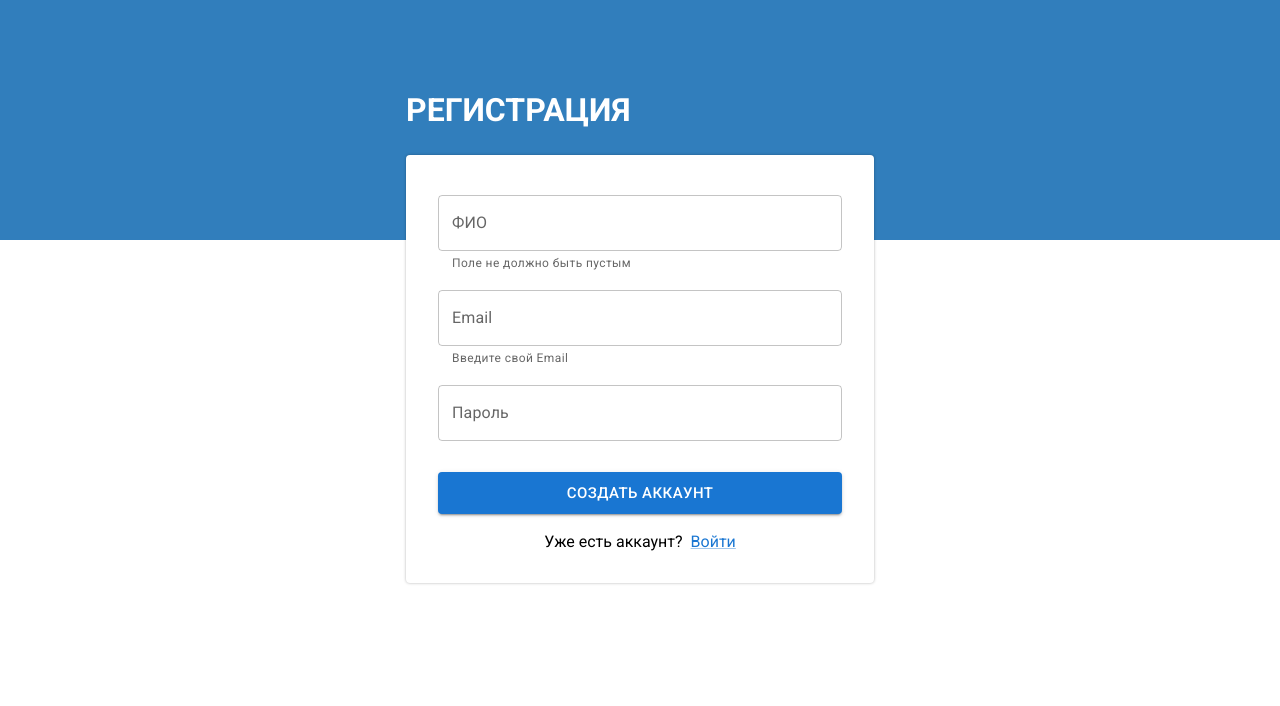
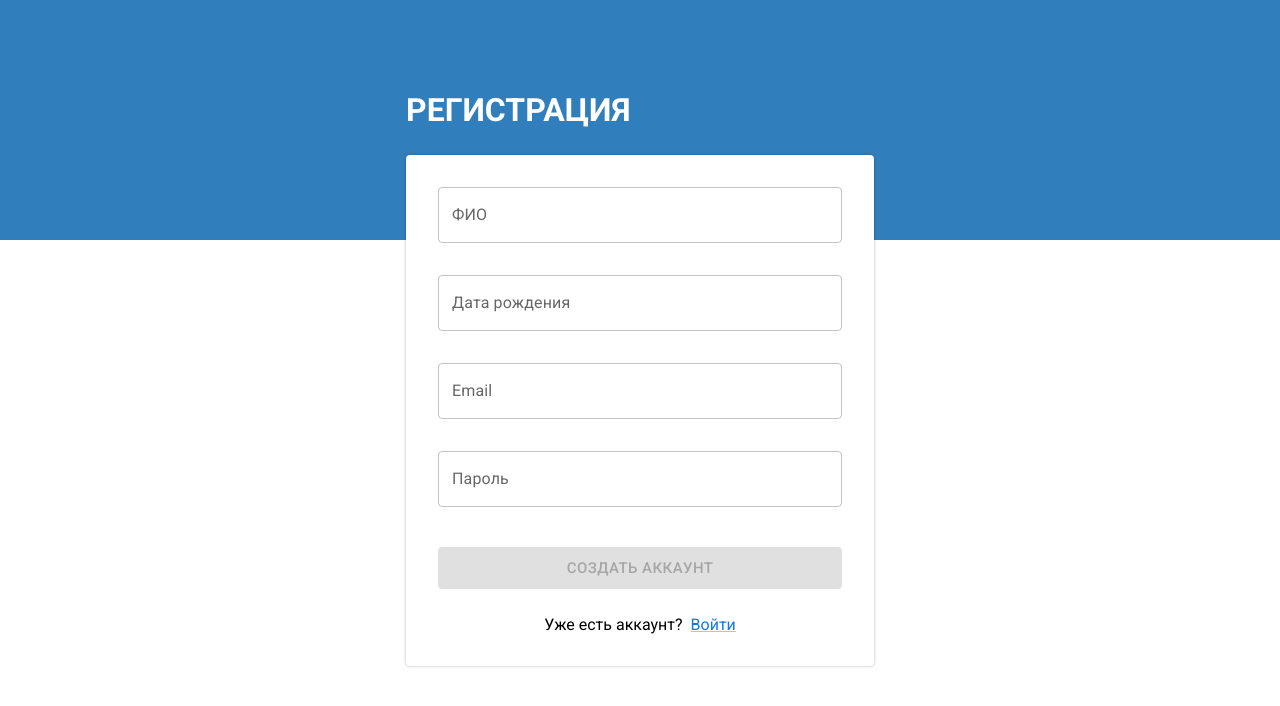
Before and after one commit to AsmrS4/campus-courses-app, a React (Create React App) app: page /registration in a window 1280 px wide. Shown: the top 706 px of the page. Built offline with nearby package versions, Linux system fonts and the light colour scheme.

Commit message:
finished registation page

```diff
--- a/package.json
+++ b/package.json
@@ -8,11 +8,14 @@
     "@fontsource/roboto": "^5.1.0",
     "@mui/material": "^6.3.0",
     "@mui/styled-engine-sc": "^6.3.0",
+    "@mui/x-date-pickers": "^7.23.3",
     "cra-template": "1.2.0",
+    "dayjs": "^1.11.13",
     "react": "^19.0.0",
     "react-dom": "^19.0.0",
     "react-router-dom": "^7.1.1",
     "react-scripts": "5.0.1",
+    "react-toastify": "^11.0.2",
     "sass": "^1.83.0",
     "styled-components": "^6.1.13"
   },
--- a/src/App.jsx
+++ b/src/App.jsx
@@ -1,13 +1,18 @@
+import { Route, Routes } from 'react-router-dom';
+
 import RegistrationPage from './pages/RegistrationPage';
+import LoginPage from './pages/LoginPage';
 import './styles/index.scss';
 
 function App() {
     return (
         <>
             <main className='main'>
-                <RegistrationPage />
+                <Routes>
+                    <Route path='/login' element={<LoginPage />} />
+                    <Route path='/registration' element={<RegistrationPage />} />
+                </Routes>
             </main>
-            <footer className='footer'></footer>
         </>
     );
 }
--- /dev/null
+++ b/src/api/account/account.js
@@ -0,0 +1,58 @@
+export const registryUser = async(data) => {
+    try {
+        const response = await fetch(`${process.env.REACT_APP_API}/registration`, {
+            method: 'POST',
+            headers: {
+                'Accept': '*/*',
+                'Content-Type': 'application/json'
+            },
+            body: JSON.stringify(
+                {
+                    fullName: data?.fullName,
+                    birthDate: data?.birthDate,
+                    email: data?.email,
+                    password: data?.password,
+                    confirmPassword: data?.password
+                }
+            )
+        })
+        return response.json();
+    } catch (error) {
+        console.error('Запрос завершился с ошибкой: ' + error)
+    }
+}
+
+export const loginUser = async(data) => {
+    try {
+        const response = await fetch(`${process.env.REACT_APP_API}/login`, {
+            method: 'POST',
+            headers: {
+                'Accept': 'application/json',
+                'Content-Type': 'application/json'
+            },
+            body: JSON.stringify({
+                ...data
+            })
+        })
+        return response.json();
+    } catch (error) {
+        console.error('Запрос завершился с ошибкой: ' + error)
+    }
+}
+
+export const logoutUser = async() => {
+    let token = localStorage.getItem('token');
+    try {
+        const response = await fetch(`${process.env.REACT_APP_API}/logout`, {
+            method: 'POST',
+            headers: {
+                'Accept': 'text/plain',
+                'Content-Type': 'application/json',
+                'Authorization': 'Bearer' + token
+            }
+        })
+        return response.json();
+    } catch (error) {
+        console.error('Запрос завершился с ошибкой: ' + error)
+    }
+}
--- /dev/null
+++ b/src/components/InputField/DateField.jsx
@@ -0,0 +1,24 @@
+import React from 'react';
+import { DatePicker } from '@mui/x-date-pickers/DatePicker';
+import { LocalizationProvider } from '@mui/x-date-pickers/LocalizationProvider';
+import dayjs from 'dayjs';
+import { AdapterDayjs } from '@mui/x-date-pickers/AdapterDayjs';
+
+const DateField = ({ value = '', handleChange = null }) => {
+    return (
+        <>
+            <LocalizationProvider dateAdapter={AdapterDayjs}>
+                <DatePicker
+                    sx={{ width: 1, marginBottom: 4 }}
+                    label='Дата рождения'
+                    value={value ? dayjs(value) : null}
+                    onChange={(newValue) => {
+                        handleChange(newValue);
+                    }}
+                />
+            </LocalizationProvider>
+        </>
+    );
+};
+
+export default DateField;
--- a/src/components/InputField/InputField.jsx
+++ b/src/components/InputField/InputField.jsx
@@ -3,30 +3,32 @@ import { TextField } from '@mui/material';
 
 const InputField = ({
     label = '',
-    helperText = ' ',
     placeholder = '',
     valiant = 'outlined',
     validation = null,
+    type = 'text',
+    value = '',
+    handleChange = null,
 }) => {
-    const [value, setValue] = useState('');
     const [isError, setIsError] = useState(false);
     const handleValue = (inputValue) => {
         if (validation !== null) {
             setIsError(validation(inputValue));
         }
     };
+
     return (
         <>
             <TextField
-                error={isError}
+                error={isError && value !== ''}
                 label={label}
                 placeholder={placeholder}
                 variant={valiant}
-                helperText={helperText}
                 value={value}
-                sx={{ width: 1, margin: 1 }}
+                sx={{ width: 1, marginBottom: 4 }}
+                type={type}
                 onChange={(e) => {
-                    setValue(e.target.value);
+                    handleChange(e.target.value);
                     handleValue(e.target.value);
                 }}
             />
--- a/src/index.js
+++ b/src/index.js
@@ -1,11 +1,13 @@
 import React from 'react';
 import ReactDOM from 'react-dom/client';
+import { BrowserRouter as Router } from 'react-router-dom';
 import App from './App';
 
 
 const root = ReactDOM.createRoot(document.getElementById('root'));
 root.render(
   <React.StrictMode>
-    <App />
+    <Router><App /></Router>
+
   </React.StrictMode>
 );
--- a/src/pages/RegistrationPage.jsx
+++ b/src/pages/RegistrationPage.jsx
@@ -1,8 +1,56 @@
-import React from 'react';
+import React, { useEffect, useState } from 'react';
+import { useNavigate } from 'react-router-dom';
 import { Button, Link } from '@mui/material';
+import { ToastContainer } from 'react-toastify';
+
 import InputField from '../components/InputField/InputField';
+import DateField from '../components/InputField/DateField';
+import { emailIsValid, isEmpty, passwordIsValid } from '../utils/validation/validation';
+import { registryUser } from '../api/account/account';
+import { ErrorToast } from '../utils/toast/toast';
 
 const RegistrationPage = () => {
+    const [fullName, setName] = useState('');
+    const [userEmail, setEmail] = useState('');
+    const [userPassword, setPassword] = useState('');
+    const [userDate, setDate] = useState('');
+    const [submitDisabled, setDisabled] = useState(true);
+
+    const formIsEmpty = () => {
+        if (fullName !== '' && userEmail !== '' && userPassword !== '' && userDate !== '') {
+            setDisabled(false);
+        } else {
+            setDisabled(true);
+        }
+    };
+
+    const handleSubmit = async (e) => {
+        e.preventDefault();
+        const result = await registryUser({
+            fullName: fullName,
+            birthDate: userDate,
+            email: userEmail,
+            password: userPassword,
+        });
+        if (result.ok) {
+            console.log(result);
+            localStorage.setItem('token', result.token);
+        } else {
+            console.log(result);
+            if (result.status === 400) {
+                ErrorToast('Введите корректные данные');
+            } else if (result.status === null) {
+                ErrorToast(`Email ${userEmail} уже занят`);
+            } else {
+                ErrorToast(`Не удалось обработать запрос`);
+            }
+        }
+    };
+
+    useEffect(() => {
+        formIsEmpty();
+    }, [fullName, userEmail, userPassword, userDate]);
+
     return (
         <>
             <section className='authSection'>
@@ -10,23 +58,42 @@ const RegistrationPage = () => {
                     <div className='head'></div>
                     <div className='body'></div>
                 </div>
-                <form className='authForm'>
+                <form className='authForm' onSubmit={handleSubmit}>
                     <h2 className='authTitle'>Регистрация</h2>
                     <div className='container'>
                         <InputField
                             label={'ФИО'}
                             placeholder={'Иванов Иван Иванович'}
                             variant='outlined'
-                            helperText='Поле не должно быть пустым'
+                            validation={isEmpty}
+                            value={fullName}
+                            handleChange={setName}
                         />
+                        <DateField value={userDate} handleChange={setDate} />
                         <InputField
                             label={'Email'}
                             placeholder={'example@gmail.com'}
                             variant='outlined'
-                            helperText='Введите свой Email'
+                            validation={emailIsValid}
+                            type={'email'}
+                            value={userEmail}
+                            handleChange={setEmail}
                         />
-                        <InputField label={'Пароль'} variant='outlined' helperText=' ' />
-                        <Button variant='contained' sx={{ width: 1 }} size='large'>
+                        <InputField
+                            label={'Пароль'}
+                            variant='outlined'
+                            validation={passwordIsValid}
+                            type={'password'}
+                            value={userPassword}
+                            handleChange={setPassword}
+                        />
+                        <Button
+                            variant='contained'
+                            sx={{ width: 1, margin: 1 }}
+                            size='large'
+                            type='sumbit'
+                            disabled={submitDisabled}
+                        >
                             Создать аккаунт
                         </Button>
                         <div className='link'>
@@ -36,6 +103,7 @@ const RegistrationPage = () => {
                     </div>
                 </form>
             </section>
+            <ToastContainer limit={3} />
         </>
     );
 };
--- /dev/null
+++ b/src/utils/toast/toast.js
@@ -0,0 +1,53 @@
+import {toast} from 'react-toastify';
+
+export const SuccessToast = (message) => {
+    toast.success(`${message}`, {
+        position: 'bottom-right',
+        autoClose: 3000,
+        hideProgressBar: false,
+        closeOnClick: true,
+        closeButton: false,
+        pauseOnHover: true,
+        draggable: true,
+        theme: 'colored'
+    });
+};
+
+export const ErrorToast = (message) => {
+    toast.error(`${message}`, {
+        position: 'bottom-right',
+        autoClose: 3000,
+        hideProgressBar: false,
+        closeOnClick: true,
+        closeButton: false,
+        pauseOnHover: true,
+        draggable: true,
+        theme: 'colored'
+    });
+};
+
+export const WarningToast = (message) => {
+    toast.warning(`${message}`, {
+        position: 'bottom-right',
+        autoClose: 3000,
+        hideProgressBar: false,
+        closeOnClick: true,
+        closeButton: false,
+        pauseOnHover: true,
+        draggable: true,
+        theme: 'colored'
+    });
+};
+
+export const InfoToast = (message) => {
+    toast.info(`${message}`, {
+        position: 'bottom-right',
+        autoClose: 3000,
+        hideProgressBar: false,
+        closeOnClick: true,
+        closeButton: false,
+        pauseOnHover: true,
+        draggable: true,
+        theme: 'colored'
+    });
+};
--- /dev/null
+++ b/src/utils/validation/validation.js
@@ -0,0 +1,18 @@
+export const emailIsValid = (email) => {
+    return !String(email)
+    .toLowerCase()
+    .match(
+      /^(([^<>()[\]\\.,;:\s@"]+(\.[^<>()[\]\\.,;:\s@"]+)*)|.(".+"))@((\[[0-9]{1,3}\.[0-9]{1,3}\.[0-9]{1,3}\.[0-9]{1,3}\])|(([a-zA-Z\-0-9]+\.)+[a-zA-Z]{2,}))$/
+    );
+}
+
+export const isEmpty = (value) => {
+    if(value !== null && value !== '') {
+        return false;
+    }
+    return true;
+}
+
+export const passwordIsValid = (password) => {
+    return String(password).length < 6;
+}
```
Also changed, not shown: src/api/users/users.js (added, +16 -0 lines), 2 other files (tests, documents, lock files or other folders).
